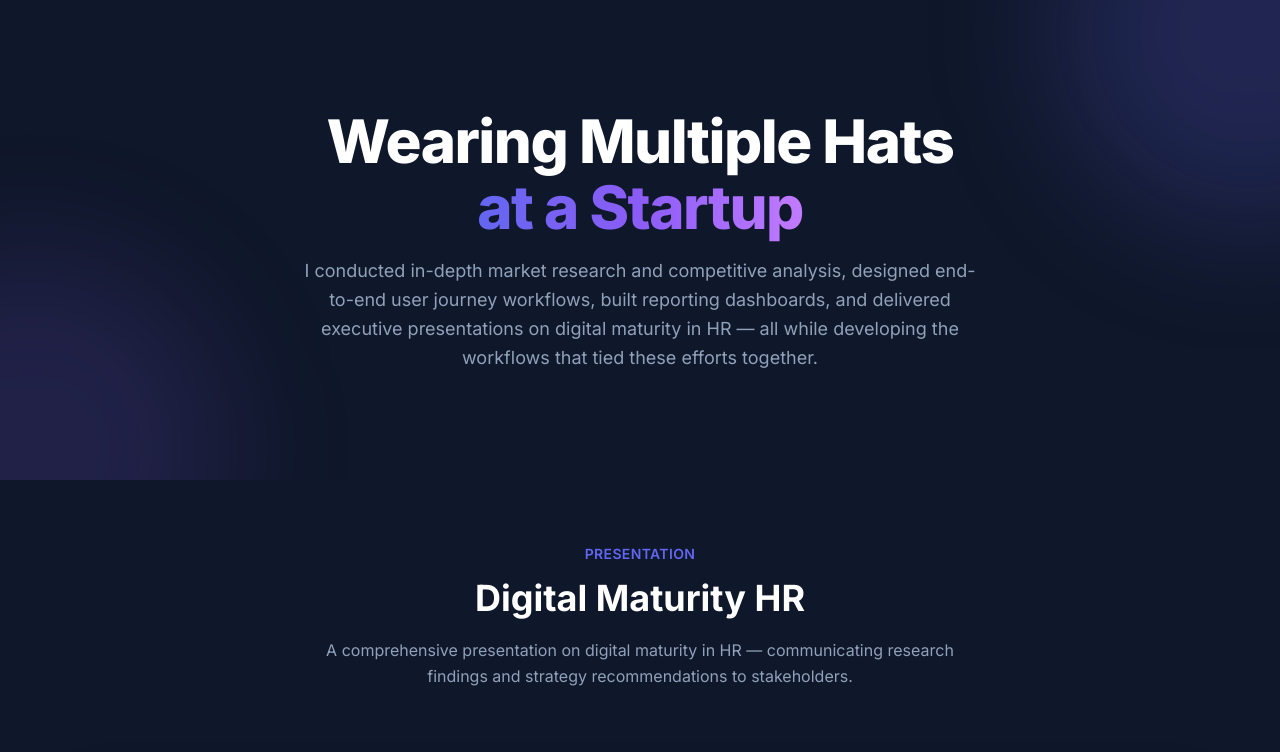
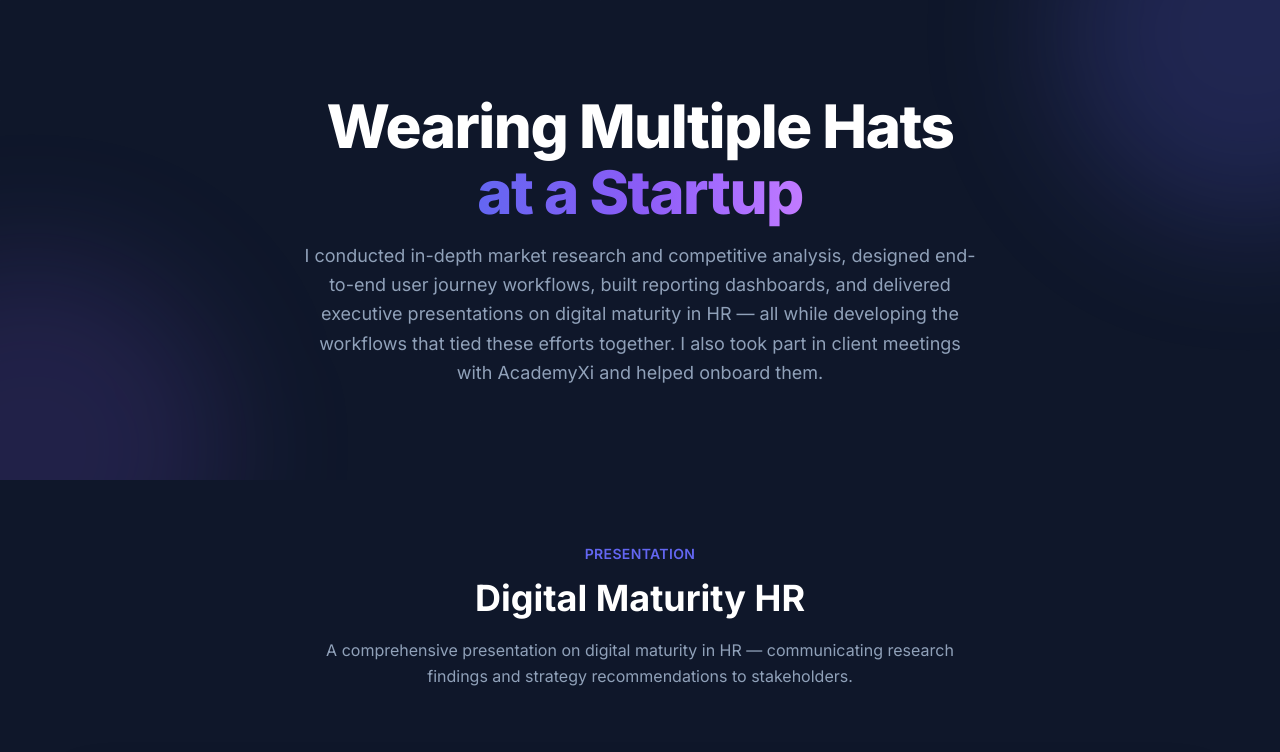
Before and after one commit to harineek24/randomwalk, a React (Vite) app: page / in a window 1280 px wide. Shown: the top 752 px of the page. Built offline with nearby package versions, Linux system fonts and the light colour scheme.

Commit message:
add AcademyXi client meetings and onboarding to hero description
https://claude.ai/code/session_01VQcTQpdWy2bzUpKcjaMkY7

```diff
--- a/src/components/Hero.jsx
+++ b/src/components/Hero.jsx
@@ -30,7 +30,8 @@ export default function Hero() {
           I conducted in-depth market research and competitive analysis, designed
           end-to-end user journey workflows, built reporting dashboards, and
           delivered executive presentations on digital maturity in HR — all while
-          developing the workflows that tied these efforts together.
+          developing the workflows that tied these efforts together. I also took
+          part in client meetings with AcademyXi and helped onboard them.
         </p>
       </div>
     </section>
```
